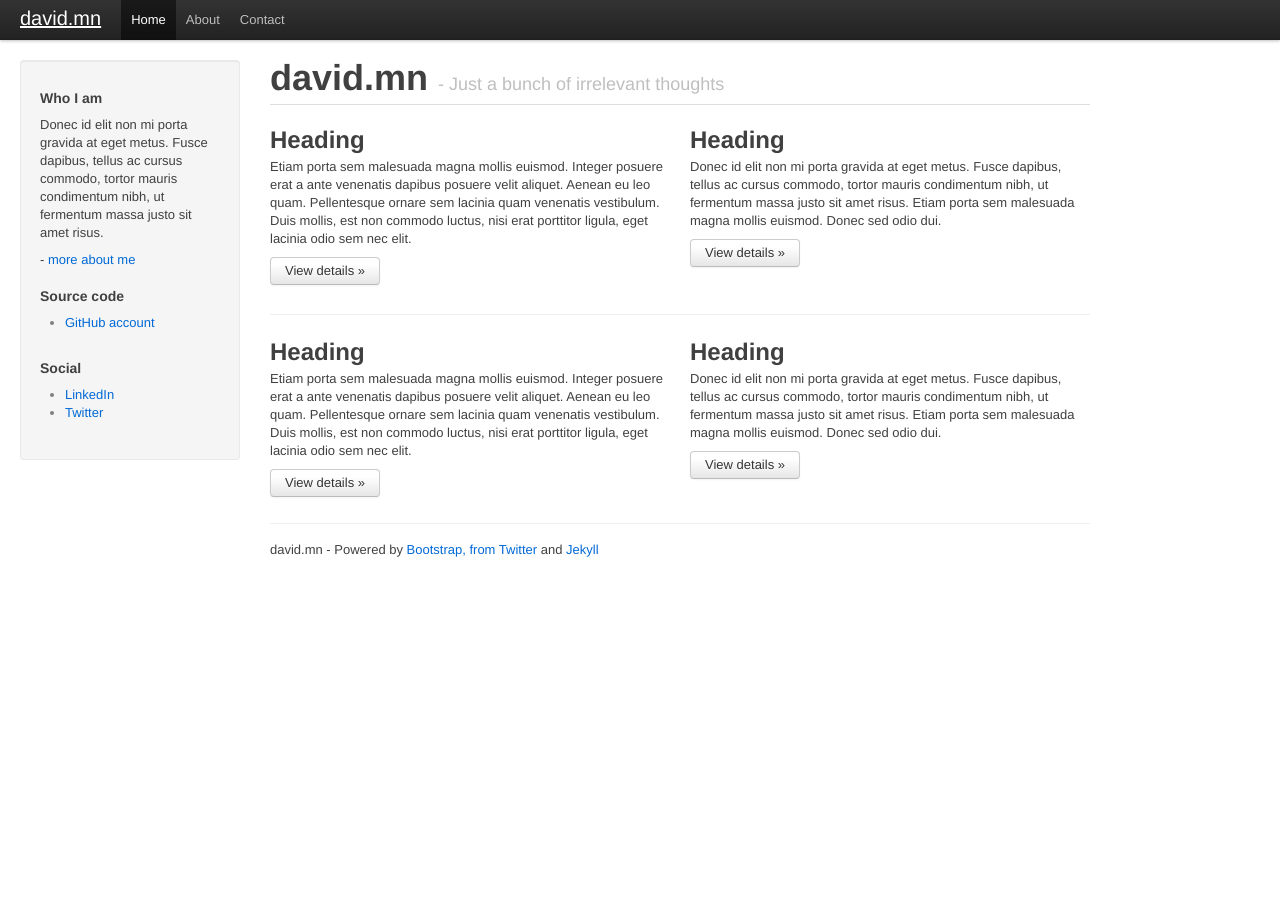
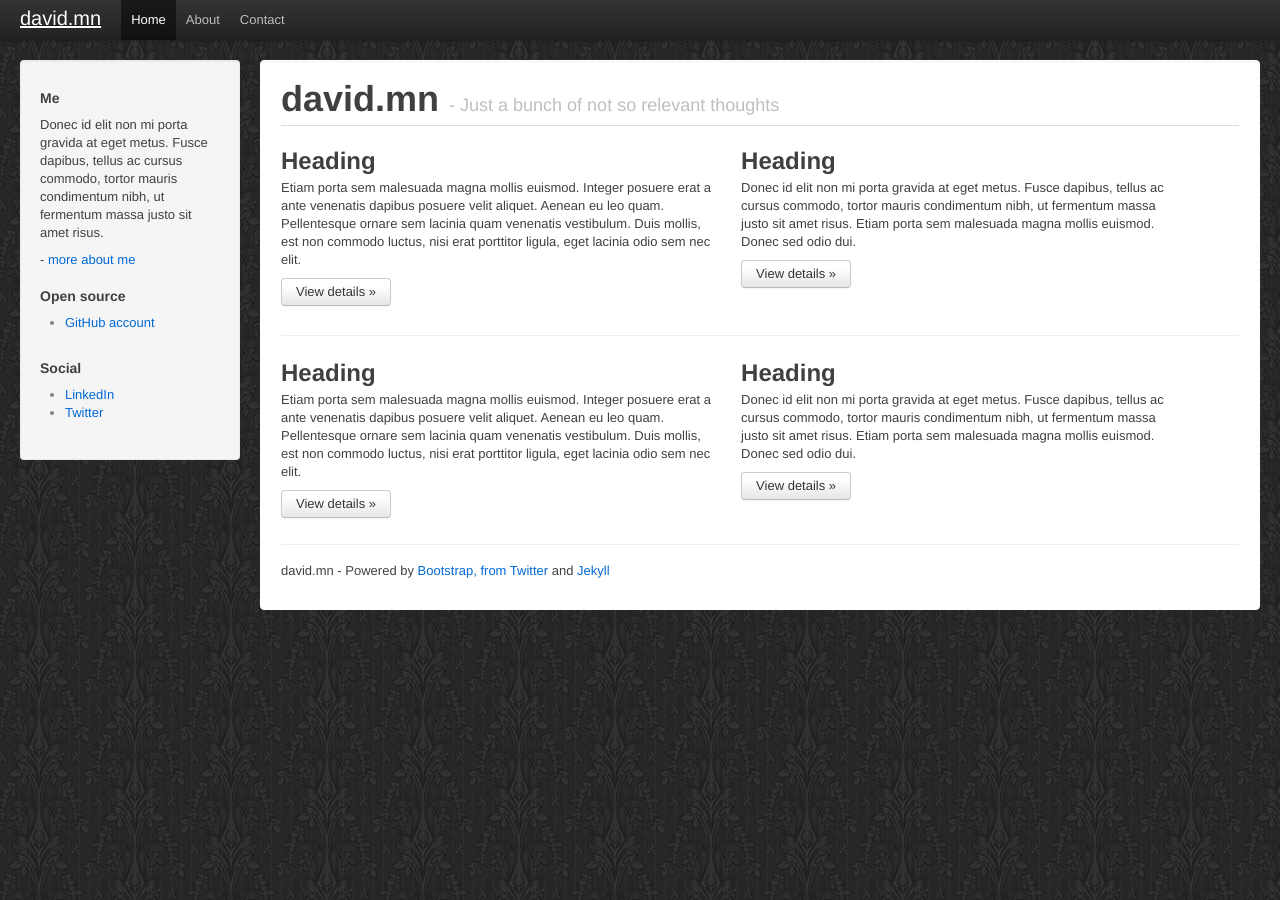
Before and after one commit to dmnelson/dmnelson.github.com, a Jekyll site: the page index.html, which Jekyll copies as it is, in a window 1280 px wide. Built offline with Jekyll 4.4.1, drawn with Linux system fonts in a browser that asks for light colours.

Commit message:
Some style/layout changes

```diff
--- a/css/custom.css
+++ b/css/custom.css
@@ -1,12 +1,33 @@
+html{
+    background-image: url("../images/charcoal.gif");
+}
 body {
+    background:transparent;
     padding-top: 60px;
+    padding-bottom: 20px;
 }
 
 .container-fluid > .content {
-    margin-left: 250px;
-    position: absolute;
+    margin-left: 240px;
+    background: white;
+    padding: 20px;
+    border: 1px solid #fff;
+    border-radius: 4px;
+    box-shadow: 0 1px 1px rgba(0, 0, 0, 0.05) inset;
+}
+
+.content .content-body{
+    position: relative;
 }
 
 .page-header h1 {
     font-size: 36px;
 }
+
+.span7{
+    min-width: 45%;
+}
+.container-fluid > .sidebar {
+    float: none;
+    position: absolute
+}
--- a/index.html
+++ b/index.html
@@ -27,13 +27,13 @@
 <div class="container-fluid">
     <div class="sidebar">
         <div class="well">
-            <h5>Who I am</h5>
+            <h5>Me</h5>
 
             <p>Donec id elit non mi porta gravida at eget metus. Fusce dapibus, tellus ac cursus commodo, tortor mauris
                 condimentum nibh, ut fermentum massa justo sit amet risus.</p>
 
             <p>- <a href="#">more about me</a></p>
-            <h5>Source code</h5>
+            <h5>Open source</h5>
             <ul>
                 <li><a href="http://github.com/dmnelson">GitHub account</a></li>
             </ul>
@@ -47,15 +47,18 @@
     <div class="content">
         <div class="page-header">
             <h1>david.mn
-                <small>- Just a bunch of irrelevant thoughts</small>
+                <small>- Just a bunch of not so relevant thoughts</small>
             </h1>
         </div>
+        <div class="content-body">
             <div class="row">
                 <div class="span7">
                     <h2>Heading</h2>
 
-                <p>Etiam porta sem malesuada magna mollis euismod. Integer posuere erat a ante venenatis dapibus posuere
-                    velit aliquet. Aenean eu leo quam. Pellentesque ornare sem lacinia quam venenatis vestibulum. Duis
+                    <p>Etiam porta sem malesuada magna mollis euismod. Integer posuere erat a ante venenatis dapibus
+                        posuere
+                        velit aliquet. Aenean eu leo quam. Pellentesque ornare sem lacinia quam venenatis vestibulum.
+                        Duis
                         mollis, est non commodo luctus, nisi erat porttitor ligula, eget lacinia odio sem nec elit.</p>
 
                     <p><a class="btn" href="#">View details &raquo;</a></p>
@@ -64,7 +67,8 @@
                     <h2>Heading</h2>
 
                     <p>Donec id elit non mi porta gravida at eget metus. Fusce dapibus, tellus ac cursus commodo, tortor
-                    mauris condimentum nibh, ut fermentum massa justo sit amet risus. Etiam porta sem malesuada magna
+                        mauris condimentum nibh, ut fermentum massa justo sit amet risus. Etiam porta sem malesuada
+                        magna
                         mollis euismod. Donec sed odio dui. </p>
 
                     <p><a class="btn" href="#">View details &raquo;</a></p>
@@ -76,8 +80,10 @@
                 <div class="span7">
                     <h2>Heading</h2>
 
-                <p>Etiam porta sem malesuada magna mollis euismod. Integer posuere erat a ante venenatis dapibus posuere
-                    velit aliquet. Aenean eu leo quam. Pellentesque ornare sem lacinia quam venenatis vestibulum. Duis
+                    <p>Etiam porta sem malesuada magna mollis euismod. Integer posuere erat a ante venenatis dapibus
+                        posuere
+                        velit aliquet. Aenean eu leo quam. Pellentesque ornare sem lacinia quam venenatis vestibulum.
+                        Duis
                         mollis, est non commodo luctus, nisi erat porttitor ligula, eget lacinia odio sem nec elit.</p>
 
                     <p><a class="btn" href="#">View details &raquo;</a></p>
@@ -86,10 +92,12 @@
                     <h2>Heading</h2>
 
                     <p>Donec id elit non mi porta gravida at eget metus. Fusce dapibus, tellus ac cursus commodo, tortor
-                    mauris condimentum nibh, ut fermentum massa justo sit amet risus. Etiam porta sem malesuada magna
+                        mauris condimentum nibh, ut fermentum massa justo sit amet risus. Etiam porta sem malesuada
+                        magna
                         mollis euismod. Donec sed odio dui. </p>
 
                     <p><a class="btn" href="#">View details &raquo;</a></p>
+                </div>
             </div>
         </div>
 
```
Also changed, not shown: images/charcoal.gif (added). Lines whose indentation alone changed are shown as unchanged.
